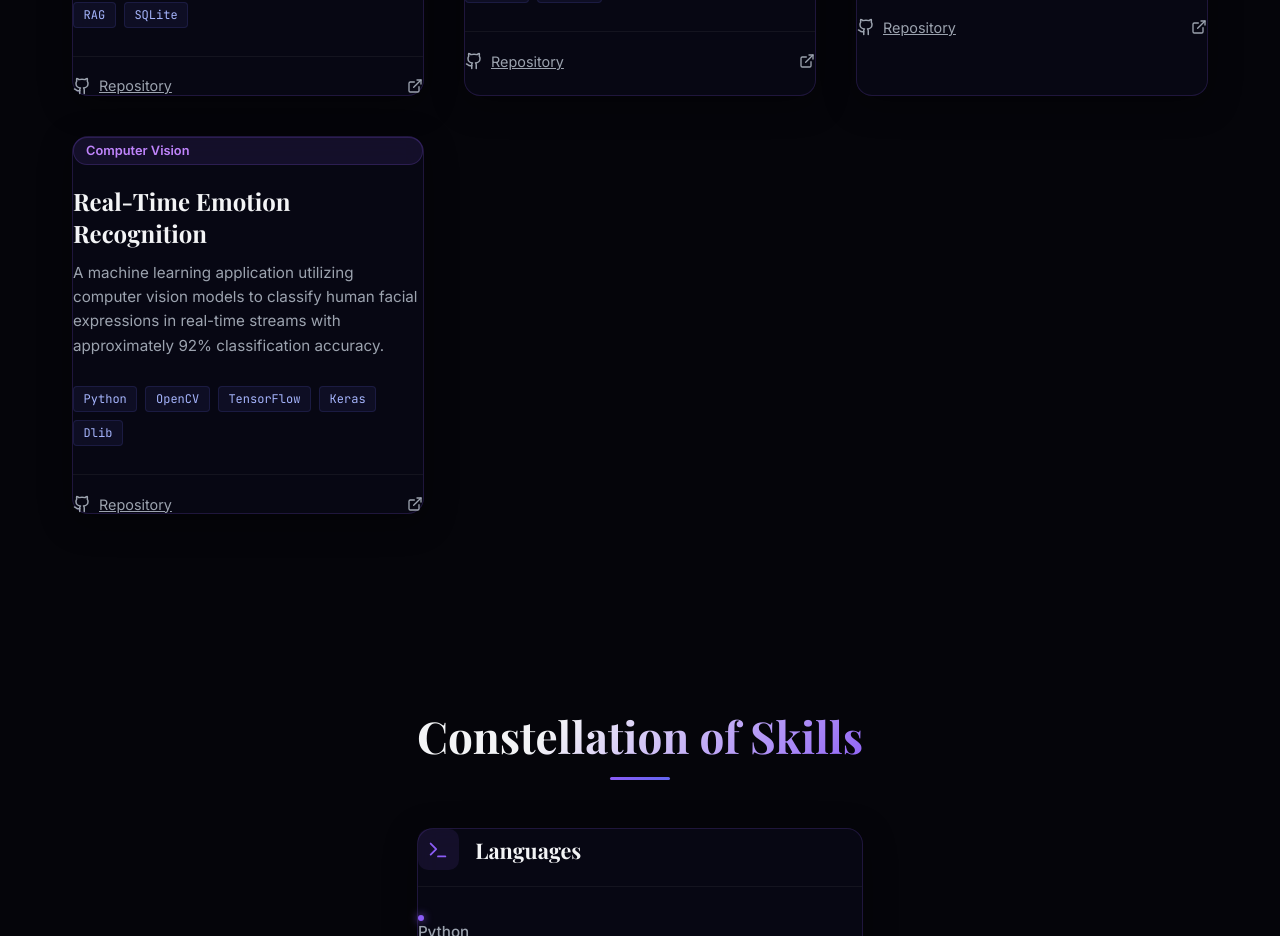
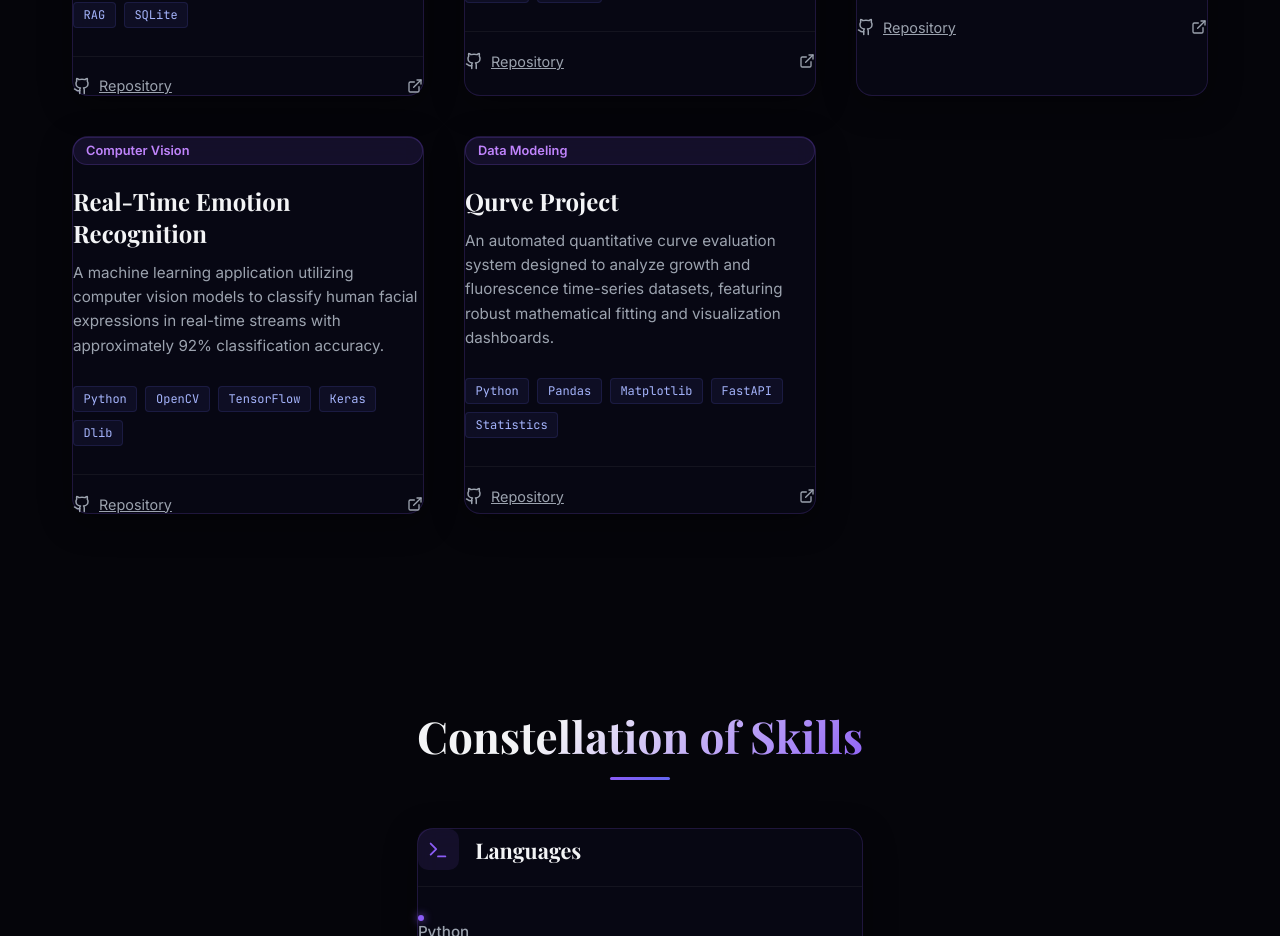
Before and after one commit to ffrazi/portfolio, a Next.js app in the folder portfolio-app/: page / in a window 1280 px wide. Shown: the part 3220-4156 px from the top of the page. Built offline with nearby package versions, Linux system fonts and the light colour scheme; no server answers; sample sign-in values are in the browser's storage; a web font is replaced by a local one.

Commit message:
feat: update project links and add Qurve Project as 5th project

```diff
--- a/portfolio-app/src/components/sections/Projects.tsx
+++ b/portfolio-app/src/components/sections/Projects.tsx
@@ -11,21 +11,21 @@ export default function Projects() {
       tag: "🏆 Winner, DevRiot 2025",
       description: "An advanced RAG-based legal assistance system. Employs LangChain and optimized vector indexing to query legal documents and render contextual responses through an interactive interface.",
       tech: ["Python", "Flask", "LangChain", "VectorDB", "RAG", "SQLite"],
-      github: "https://github.com/ffrazi",
+      github: "https://github.com/ffrazi/copbot",
     },
     {
       title: "OrganChain",
       tag: "🥈 Finalist, Hacksagon 2026",
       description: "A decentralized, immutable ledger system for tracking and registering organ donation queues, ensuring transparency and reducing allocation tampering.",
       tech: ["Java", "Spring Boot", "Flask", "Ethereum", "Docker", "Vercel"],
-      github: "https://github.com/ffrazi",
+      github: "https://github.com/ffrazi/organchain",
     },
     {
       title: "PHI Masking API",
       tag: "API Services",
       description: "A high-performance security API designed to scan and mask Protected Health Information (PHI) in text streams, leveraging custom NLP pipelines and strict regex rules.",
       tech: ["Python", "FastAPI", "NLP", "Regex", "Security"],
-      github: "https://github.com/ffrazi",
+      github: "https://github.com/ffrazi/masking_api",
     },
     {
       title: "Real-Time Emotion Recognition",
@@ -33,6 +33,13 @@ export default function Projects() {
       description: "A machine learning application utilizing computer vision models to classify human facial expressions in real-time streams with approximately 92% classification accuracy.",
       tech: ["Python", "OpenCV", "TensorFlow", "Keras", "Dlib"],
       github: "https://github.com/ffrazi",
+    },
+    {
+      title: "Qurve Project",
+      tag: "Data Modeling",
+      description: "An automated quantitative curve evaluation system designed to analyze growth and fluorescence time-series datasets, featuring robust mathematical fitting and visualization dashboards.",
+      tech: ["Python", "Pandas", "Matplotlib", "FastAPI", "Statistics"],
+      github: "https://github.com/ffrazi/Qurve-Project",
     },
   ];
 
```
